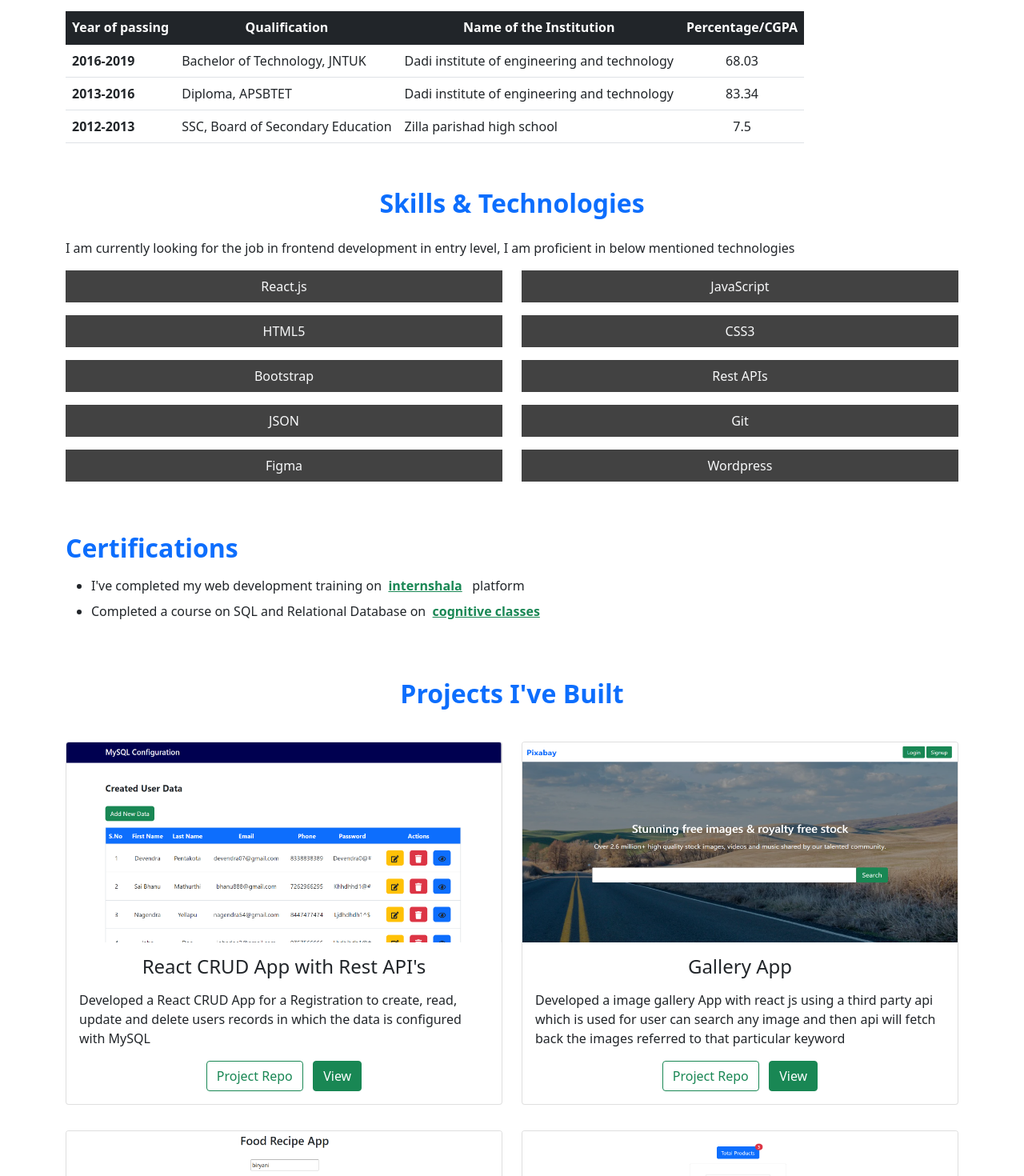
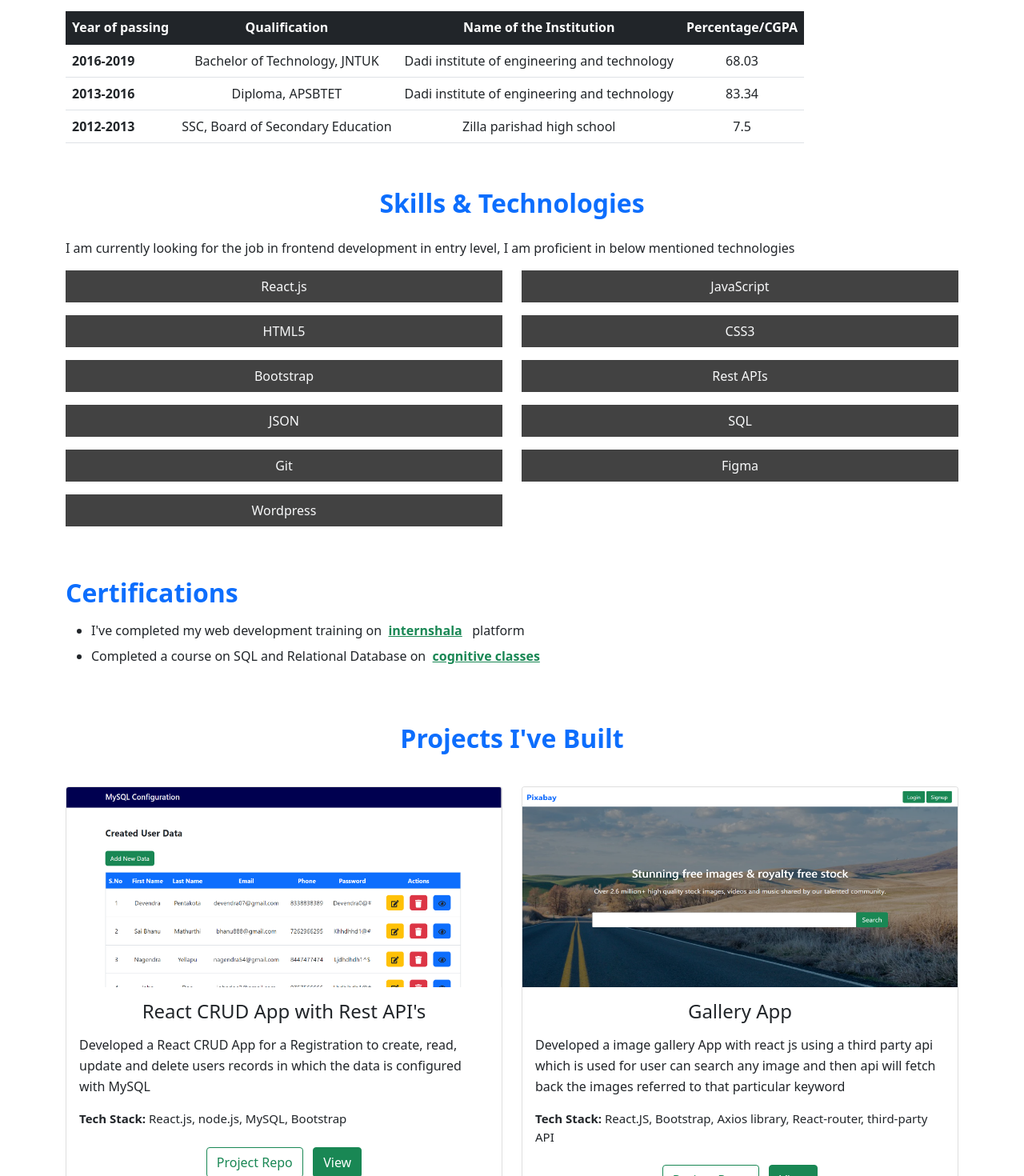
Before and after one commit to BhanuMathurthi/bhanu-portfolio, a React (Create React App) app: page / in a window 1280 px wide. Shown: the part 620-2090 px from the top of the page at 80% size. Built offline with nearby package versions, Linux system fonts and the light colour scheme.

Commit message:
changes modified

```diff
--- a/src/components/About/education.js
+++ b/src/components/About/education.js
@@ -29,21 +29,21 @@ export default function Education() {
               <tbody>
                 <tr>
                   <th scope="row">2016-2019</th>
-                  <td>Bachelor of Technology, JNTUK</td>
-                  <td>Dadi institute of engineering and technology</td>
+                  <td className="text-center">Bachelor of Technology, JNTUK</td>
+                  <td className="text-center">Dadi institute of engineering and technology</td>
                   <td className="text-center">68.03</td>
                 </tr>
                 <tr>
                   <th scope="row">2013-2016</th>
-                  <td>Diploma, APSBTET</td>
-                  <td>Dadi institute of engineering and technology</td>
+                  <td className="text-center">Diploma, APSBTET</td>
+                  <td className="text-center">Dadi institute of engineering and technology</td>
                   <td className="text-center">83.34</td>
                 </tr>
                 <tr>
                   <th scope="row">2012-2013</th>
-                  <td>SSC, Board of Secondary Education</td>
-                  <td>Zilla parishad high school</td>
-                  <td className="text-center">7.5</td>
+                  <td className="text-center">SSC, Board of Secondary Education</td>
+                  <td className="text-center">Zilla parishad high school</td>
+                  <td className="text-center" >7.5</td>
                 </tr>
               </tbody>
             </table>
--- a/src/components/projects/detail.js
+++ b/src/components/projects/detail.js
@@ -5,7 +5,8 @@ export default function Details(props) {
     <>
       <div className="card-text">
         <h2 className="fs-4 text-dark text-center">{props.detailinfo}</h2>{" "}
-        <p style={{fontSize: "16px"}} className="text-dark"> {props.detailinfodescription} </p>
+        <p style={{fontSize: "16px", lineHeight: '1.6rem'}} className="text-dark"> {props.detailinfodescription} </p>
+        {/* <h5 style={{fontSize: "16px"}} className="text-dark"> Tech Stack: {props.detailsubtitle} </h5> */}
       </div>
     </>
   );
--- a/src/components/projects/projectcard.js
+++ b/src/components/projects/projectcard.js
@@ -8,16 +8,19 @@ export default function Projectcard({
   title,
   description,
   projectrepo,
+  subtitle,
   view,
 }) {
   return (
     <div className="col-lg-6 col-md-6 mt-3 mb-3" key={id}>
-      <div className="card">
+      <div className="card" style={{height: "550px"}}>
         <ProjectGallery img={images} />
         <div className="card-body">
           <Details detailinfo={title} />
           <Details detailinfodescription={description} />
-          <div className="d-flex justify-content-center">
+          {/* <Details detailsubtitle={subtitle} /> */}
+          <p style={{fontSize: "15px"}}> <strong>Tech Stack:</strong> {subtitle}</p>
+          <div className="d-flex justify-content-center my-4">
             <a
               href={projectrepo}
               target="_blank"
--- a/src/components/projects/projectdata.js
+++ b/src/components/projects/projectdata.js
@@ -8,7 +8,7 @@ export const projectData = [
   {
     id: "1",
     title: "React CRUD App with Rest API's  ",
-    subtitle: "React.js, node.js, MySQL, HTML5, CSS3, Bootstrap",
+    subtitle: "React.js, node.js, MySQL, Bootstrap",
     description:
       "Developed a React CRUD App for a Registration to create, read, update and delete users records in which the data is configured with MySQL",
     imgURL: ReadCrudwithMySQL,
@@ -18,7 +18,7 @@ export const projectData = [
   {
     id: "2",
     title: "Gallery App",
-    subtitle: "React",
+    subtitle: "React.JS, Bootstrap, Axios library, React-router, third-party API",
     description:
       "Developed a image gallery App with react js using a third party api which is used for user can search any image and then api will fetch back the images referred to that particular keyword",
     imgURL: imageGalleryApp,
@@ -28,7 +28,7 @@ export const projectData = [
   {
     id: "3",
     title: "Food Recipe App",
-    subtitle: "React",
+    subtitle: "React.JS, Bootstrap, Axios library, React-router, third-party API",
     description:
     "Developed a food recipe App with react js using a third party api which is used to user can search any dishes and then api fetches back that particular images",
     imgURL: foodRecipeApp,
@@ -38,7 +38,7 @@ export const projectData = [
   {
     id: "4",
     title: "Shopping Cart",
-    subtitle: "React and Redux",
+    subtitle: "React.JS, Redux, Bootstrap",
     description:
       "Developed an instant updating shopping cart feature with redux ",
     imgURL: shoppingCart,
--- a/src/components/skills/skilldata.js
+++ b/src/components/skills/skilldata.js
@@ -29,14 +29,18 @@ export const skilldatainfo = [
   },
   {
     id: 8,
+    skill: "SQL",
+  },
+  {
+    id: 9,
     skill: "Git",
   },
   {
-    id: 9,
+    id: 10,
     skill: "Figma",
   },
   {
-    id: 10,
+    id: 11,
     skill: "Wordpress",
   },
 ];
```
